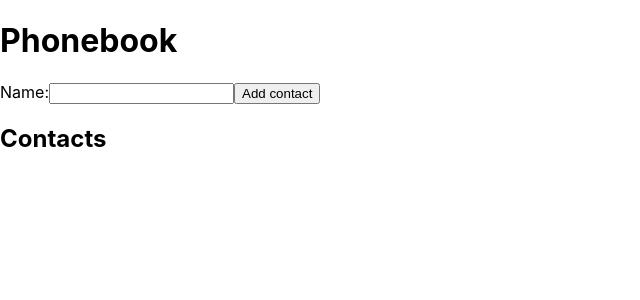
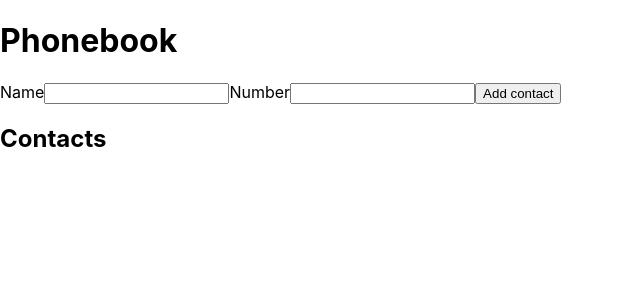
Before and after one commit to AlexMakhony/goit-react-hw-02-phonebook, a React (Create React App) app: page / in a window 1280 px wide. Shown: the top 300 px of the page, without its empty margins (0-640 px from the left). Built offline with nearby package versions, Linux system fonts and the light colour scheme.

Commit message:
ДЗ2-2-Шаг2

```diff
--- a/src/components/App.jsx
+++ b/src/components/App.jsx
@@ -8,53 +8,69 @@
     this.state = {
       name: '',
       contacts: [],
+    //   Додаємо ключ номеру
+      number: '',
     };
   }
 
-//  Метод зміни значення у формі який буде рендеритись у імпуті
-  handleNameChange = (e) => {
-    this.setState({ name: e.target.value });
+//  ШАГ 1: Метод зміни значення у формі який буде рендеритись у імпуті
+//  ШАГ 2: змінюємо наш метод, аби корректувати СТЕЙТ не тільки імені
+   handleChange = (e) => {
+    const { name, value } = e.target;
+    this.setState({ [name]: value });
   };
 
 //   Пишемо метод, який викликаємо при сабміті форми
   handleSubmit = (e) => {
     e.preventDefault();
-    // Створюємо наш контакт, який буде отримувати унікальний ID через nanoid
-    const contact = {
-      id: nanoid(),
-      name: this.state.name,
-    };
-    // Змінюємо стейт, додавши наш новий контакт
-    this.setState({
-      contacts: [...this.state.contacts, contact],
+    // ШАГ 1: Створюємо наш контакт, який буде отримувати унікальний ID через nanoid
+    // ШАГ 2: Додаємо мошливість змінювати сабміт форми впливаючи на №терефону
+    const { name, number } = this.state;
+    const newContact = { id: nanoid(), name, number };
+    this.setState((prevState) => ({
+      contacts: [...prevState.contacts, newContact],
       name: '',
-    });
+      number: '',
+    }));
   };
 
 
-//   Рендеримо цю історію
-  render() {
+//  ШАГ1: Рендеримо цю історію
+//  ЩАШ2: перероблюємо наш рендер, додавши інпут №телефону згідно ТЗ
+render() {
+    const { contacts, name, number } = this.state;
     return (
       <div>
         <h1>Phonebook</h1>
         <form onSubmit={this.handleSubmit}>
           <label>
-            Name:
+            Name
             <input
               type="text"
               name="name"
               pattern="^[a-zA-Zа-яА-Я]+(([' -][a-zA-Zа-яА-Я ])?[a-zA-Zа-яА-Я]*)*$"
               title="Name may contain only letters, apostrophe, dash and spaces. For example Adrian, Jacob Mercer, Charles de Batz de Castelmore d'Artagnan"
-              value={this.state.name}
-              onChange={this.handleNameChange}
+              value={name}
+              onChange={this.handleChange}
+              required
+            />
+          </label>
+          <label>
+            Number
+            <input
+              type="tel"
+              name="number"
+              pattern="\+?\d{1,4}?[-.\s]?\(?\d{1,3}?\)?[-.\s]?\d{1,4}[-.\s]?\d{1,4}[-.\s]?\d{1,9}"
+              title="Phone number must be digits and can contain spaces, dashes, parentheses and can start with +"
+              value={number}
+              onChange={this.handleChange}
               required
             />
           </label>
           <button type="submit">Add contact</button>
         </form>
         <h2>Contacts</h2>
-        {/* Прокидуємо проп з нашим новим стейтом і отримуємо список з лішками */}
-        <ContactList contacts={this.state.contacts} />
+        <ContactList contacts={contacts} />
       </div>
     );
   }
--- a/src/components/ContactList/ContactList.jsx
+++ b/src/components/ContactList/ContactList.jsx
@@ -2,8 +2,9 @@
 export const ContactList = ({ contacts }) => {
     return (
       <ul>
+        {/* Мапимо наш проп */}
         {contacts.map((contact) => (
-          <li key={contact.id}>{contact.name}</li>
+          <li key={contact.id}>{contact.name}: {contact.number}</li>
         ))}
       </ul>
     );
```
